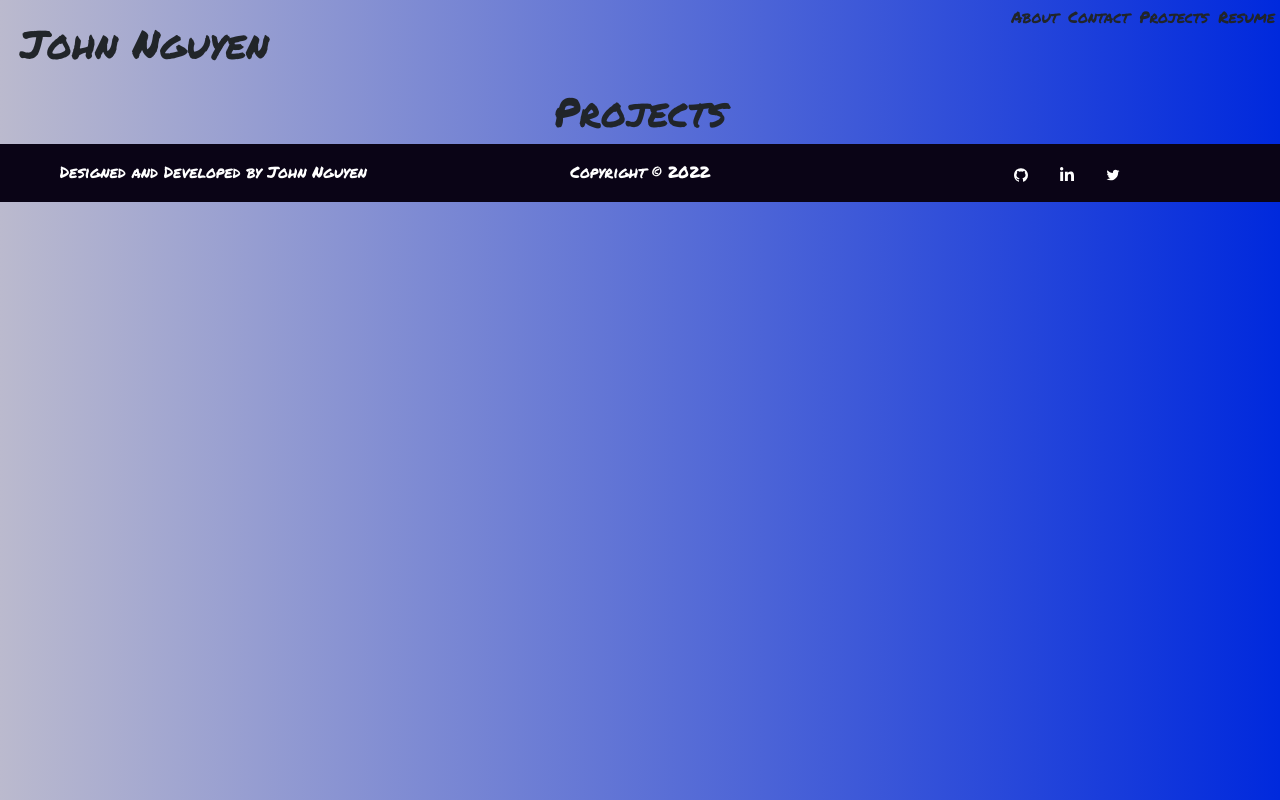
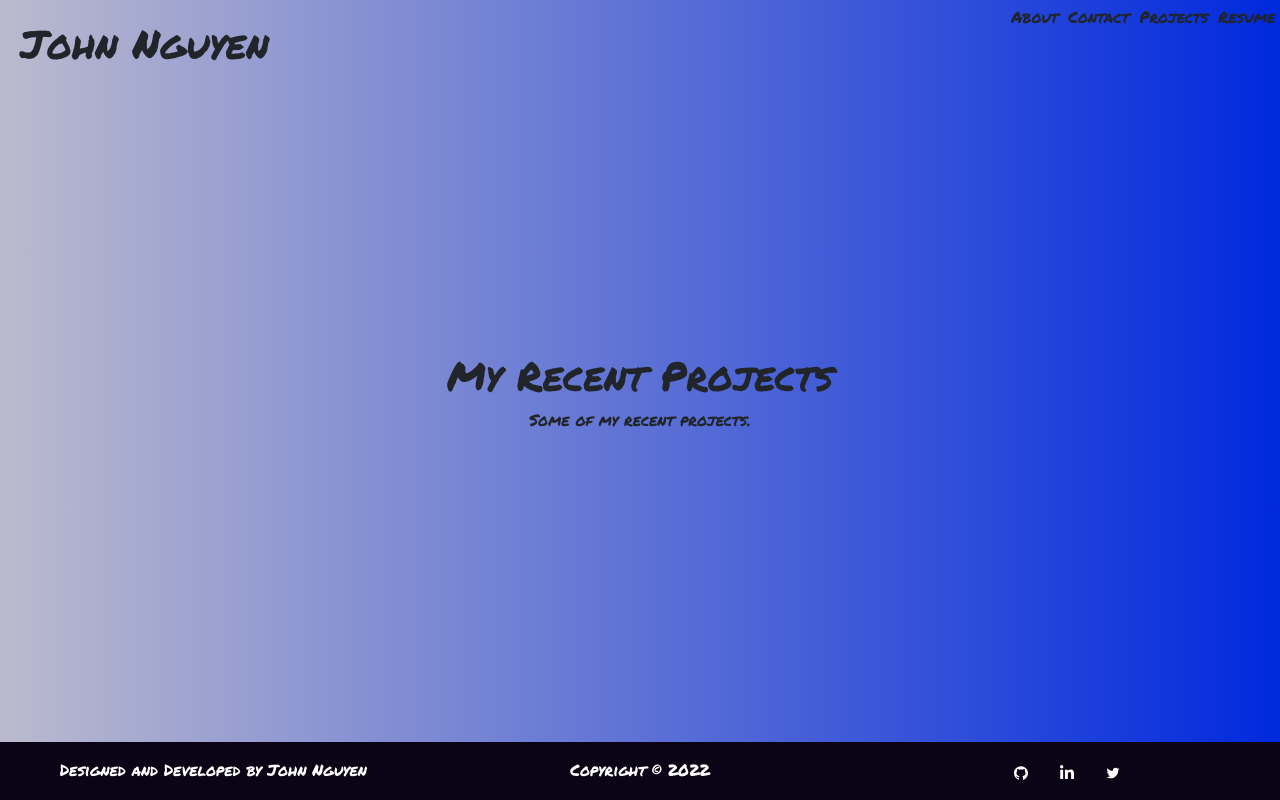
Before and after one commit to JoNoC0/react-portfolio, a React (Create React App) app: page / in a window 1280 px wide. Both pictures are taken after a click on the item "Projects". Built offline with nearby package versions, Linux system fonts and the light colour scheme.

Commit message:
projects

```diff
--- a/src/components/Footer/Footer.css
+++ b/src/components/Footer/Footer.css
@@ -6,6 +6,7 @@
     bottom: 0 !important;
     padding-top: 10px !important;
     padding-bottom: 8px !important ;
+    position: fixed !important;
   }
   .footer-copy {
     text-align: center !important;
--- a/src/components/Projects/Projects.js
+++ b/src/components/Projects/Projects.js
@@ -1,8 +1,17 @@
 import React from 'react';
+import { Container, Row, Col } from "react-bootstrap";
 
 function Projects() {
     return (
-        <h1>Projects</h1>
+        <Container className='projects'>
+            <h1 className='projects-heading'>
+                My Recent Projects
+            </h1>
+            <p className='projects-sub'>
+                Some of my recent projects.
+            </p>
+        </Container>
+
     )
 }
 
```
